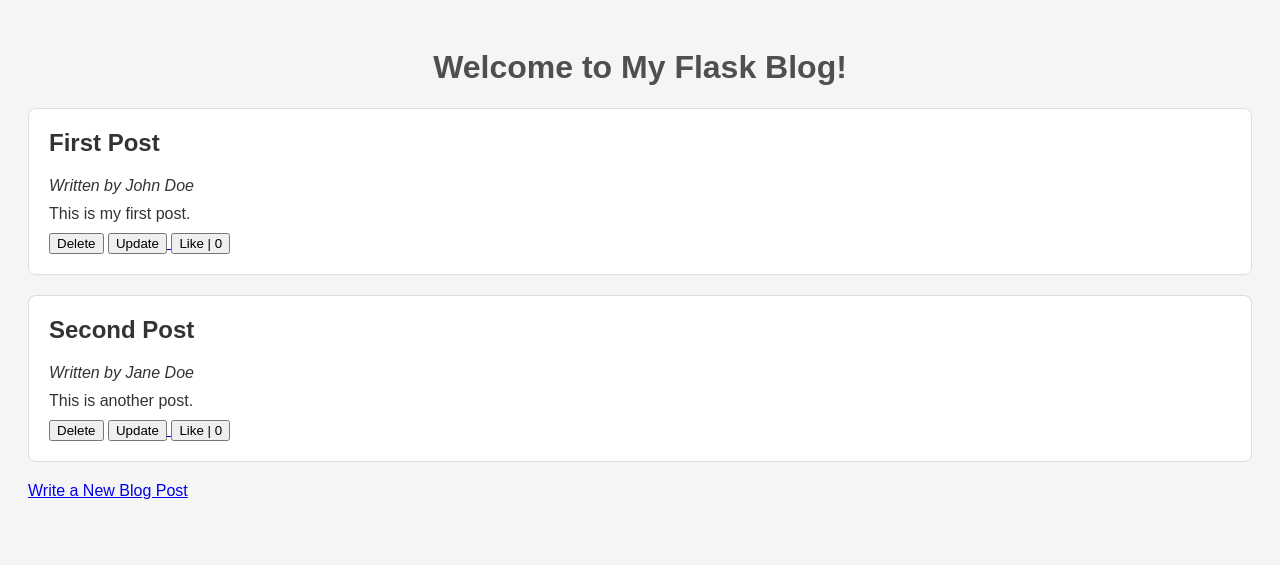
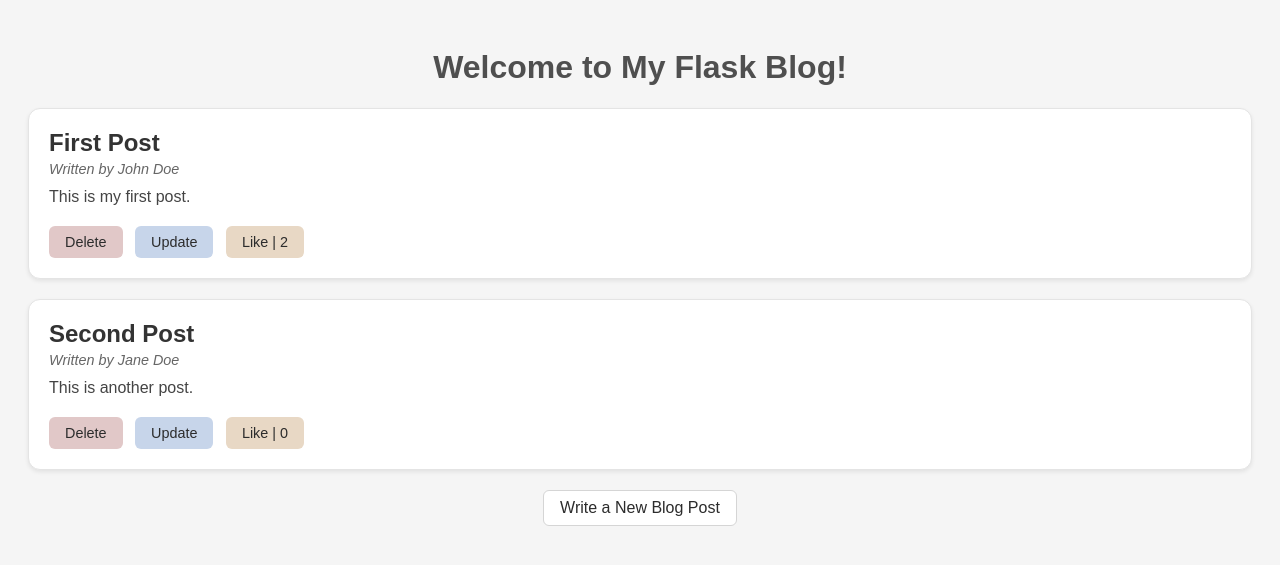
Before and after one commit to margarita-bykadorova/Masterblog, a Flask app: page / in a window 1280 px wide. Shown: the top 565 px of the page. Run offline with Flask 3, Linux system fonts and the light colour scheme.

Commit message:
Improve CSS and final polishing

```diff
--- a/app.py
+++ b/app.py
@@ -1,3 +1,8 @@
+"""
+A simple Flask blog application that supports creating, reading,
+updating, deleting, and liking blog posts stored in a JSON file.
+"""
+
 from flask import Flask, render_template, request, redirect, url_for
 import json
 
@@ -7,53 +12,53 @@ app = Flask(__name__)
 
 
 def get_data():
-    """Fetch data from the JSON file"""
+    """Return all saved blog posts from the JSON storage file."""
     with open(DATA_FILE, "r", encoding="utf-8") as handle:
         return json.load(handle)
 
 
 def save_data(data):
-    """Update data in JSON file."""
+    """Write updated blog posts to the JSON storage file."""
     with open(DATA_FILE, "w", encoding="utf-8") as handle:
         json.dump(data, handle, ensure_ascii=False, indent=4)
 
 
 @app.route('/')
 def index():
-    """Display all blog posts"""
-    blog_posts = get_data()
-    return render_template('index.html', posts=blog_posts)
+    """Display a list of all blog posts."""
+    posts = get_data()
+    return render_template("index.html", posts=posts)
 
 
 @app.route('/add', methods=['GET', 'POST'])
 def add():
-    """Display the form for adding a new blog post.
-    Add a new blog post to the JSON file.
-    Redirect the user to the index page."""
-
+    """Display the form and handle creation of a new blog post."""
     posts = get_data()
 
     if request.method == 'POST':
         author = request.form['author']
         title = request.form['title']
         content = request.form['content']
-        new_id = max([post["id"] for post in posts], default=0) + 1
 
-        new_post = {"id": new_id, "author": author, "title": title, "content": content, "like": 0}
+        new_id = max((post["id"] for post in posts), default=0) + 1
+        new_post = {
+            "id": new_id,
+            "author": author,
+            "title": title,
+            "content": content,
+            "like": 0
+        }
 
         posts.append(new_post)
         save_data(posts)
+        return redirect(url_for("index"))
 
-        return redirect(url_for('index'))
-
-    return render_template('add.html')
+    return render_template("add.html")
 
 
 @app.route('/delete/<int:post_id>', methods=['POST'])
 def delete(post_id):
-    """Find the post by its ID and delete it from storage.json
-    Redirect the user to the index page"""
-
+    """Remove the blog post that matches the given ID."""
     posts = get_data()
 
     for post in posts:
@@ -62,43 +67,37 @@ def delete(post_id):
             break
 
     save_data(posts)
-    return redirect(url_for('index'))
+    return redirect(url_for("index"))
 
 
 @app.route('/update/<int:post_id>', methods=['GET', 'POST'])
 def update(post_id):
-    """Display the form for updating a blog post.
-    Update the title and content of the blog.
-    Redirect the user to the index page."""
-
+    """Display the update form or apply blog post changes."""
     posts = get_data()
 
-    post = None
-    for p in posts:
-        if p["id"] == post_id:
-            post = p
+    post_to_edit = None
+    for post in posts:
+        if post["id"] == post_id:
+            post_to_edit = post
             break
 
-    if post is None:
+    if post_to_edit is None:
         return "Post not found", 404
 
     if request.method == 'POST':
-        author = request.form.get('author', post["author"])
-        title = request.form.get('title', post["title"])
-        content = request.form.get('content', post["content"])
-
-        post["author"] = author
-        post["title"] = title
-        post["content"] = content
+        post_to_edit["author"] = request.form.get('author', post_to_edit["author"])
+        post_to_edit["title"] = request.form.get('title', post_to_edit["title"])
+        post_to_edit["content"] = request.form.get('content', post_to_edit["content"])
 
         save_data(posts)
-        return redirect(url_for('index'))
+        return redirect(url_for("index"))
 
-    return render_template('update.html', post=post)
+    return render_template("update.html", post=post_to_edit)
 
 
 @app.route('/like/<int:post_id>', methods=['POST'])
 def like(post_id):
+    """Increment the like counter for the specified blog post."""
     posts = get_data()
 
     for post in posts:
@@ -107,8 +106,8 @@ def like(post_id):
             break
 
     save_data(posts)
-    return redirect(url_for('index'))
+    return redirect(url_for("index"))
 
 
-if __name__ == '__main__':
+if __name__ == "__main__":
     app.run(host="0.0.0.0", port=5000, debug=True)
--- a/static/style.css
+++ b/static/style.css
@@ -11,17 +11,142 @@ h1 {
 }
 
 .post {
-    background-color: #FFF;
-    border: 1px solid #DDD;
+    background-color: #ffffff;
+    border: 1px solid #E4E4E4;
     padding: 20px;
     margin-bottom: 20px;
-    border-radius: 8px;
+    border-radius: 12px;
+    box-shadow: 0px 2px 4px rgba(0,0,0,0.08);
+    transition: box-shadow 0.2s ease, transform 0.2s ease;
 }
 
 .post h2 {
     margin-top: 0;
+    margin-bottom: 4px;
 }
 
+/* Author paragraph */
 .post p {
-    margin: 10px 0;
+    margin: 4px 0 8px;
 }
+
+/* Author text */
+.post em {
+    display: block;
+    margin-bottom: 4px;
+    color: #666;
+    font-size: 0.9rem;
+}
+
+/* Main content paragraph */
+.post .content {
+    margin-top: 4px;
+    margin-bottom: 18px;
+    color: #444;
+    line-height: 1.45;
+}
+
+.post:hover {
+    box-shadow: 0px 3px 8px rgba(0,0,0,0.12);
+    transform: translateY(-1px);
+}
+
+/* Form card for add/update pages */
+.form-card {
+    max-width: 600px;
+    margin: 20px auto;
+    background-color: #FFF;
+    border: 1px solid #DDD;
+    border-radius: 8px;
+    padding: 20px;
+}
+
+/* Labels inside forms */
+.form-card label {
+    display: block;
+    margin-bottom: 6px;
+    font-weight: bold;
+}
+
+/* Text inputs and textarea */
+.form-card input[type="text"],
+.form-card textarea {
+    width: 100%;
+    padding: 8px 10px;
+    border: 1px solid #CCC;
+    border-radius: 4px;
+    margin-bottom: 15px;
+    font-size: 1rem;
+    box-sizing: border-box;
+}
+
+/* Buttons */
+button,
+input[type="submit"] {
+    padding: 8px 16px;
+    border: none;
+    border-radius: 6px;
+    font-size: 0.9rem;
+    cursor: pointer;
+    color: #2c2c2c;
+    font-weight: 500;
+    transition: background-color 0.2s ease, transform 0.05s ease, filter 0.2s ease;
+}
+
+/* Hover + click effect */
+button:hover,
+input[type="submit"]:hover {
+    filter: brightness(0.9);
+}
+
+button:active,
+input[type="submit"]:active {
+    transform: scale(0.97);
+}
+
+/* Variants */
+.btn-delete   { background-color: #e1c8c8; }
+.btn-update   { background-color: #c7d5ea; }
+.btn-like     { background-color: #e8d8c5; }
+.btn-submit   { background-color: #aed3ae; }
+.btn-cancel   { background-color: #8c8c8c; }
+
+.page-action {
+    text-align: center;
+    margin-top: 20px;
+}
+
+.btn-secondary {
+    display: inline-block;
+    padding: 8px 16px;
+    background-color: #ffffff;
+    border: 1px solid #d5d5d5;
+    border-radius: 6px;
+    color: #2c2c2c;
+    font-weight: 500;
+    text-decoration: none;
+    transition: background-color 0.2s ease, transform 0.05s ease;
+}
+
+.btn-secondary:hover {
+    background-color: #f3f3f3;
+}
+
+.btn-secondary:active {
+    transform: scale(0.97);
+}
+
+.post form,
+.post a {
+    display: inline-block;
+    margin-right: 8px;
+    vertical-align: middle;
+}
+
+/* No-posts text */
+.no-posts {
+    text-align: center;
+    margin-top: 40px;
+    color: #666;
+    font-style: italic;
+}
--- a/storage.json
+++ b/storage.json
@@ -1,4 +1,16 @@
 [
-    {"id": 1, "author": "John Doe", "title": "First Post", "content": "This is my first post.", "like": 0},
-    {"id": 2, "author": "Jane Doe", "title": "Second Post", "content": "This is another post.", "like": 0}
+    {
+        "id": 1,
+        "author": "John Doe",
+        "title": "First Post",
+        "content": "This is my first post.",
+        "like": 2
+    },
+    {
+        "id": 2,
+        "author": "Jane Doe",
+        "title": "Second Post",
+        "content": "This is another post.",
+        "like": 0
+    }
 ]
--- a/templates/index.html
+++ b/templates/index.html
@@ -8,25 +8,33 @@
 </head>
 <body>
     <h1>Welcome to My Flask Blog!</h1>
-    {% for post in posts %}
-    <div class="post">
-        <h2>{{post["title"]}}</h2>
-        <p><em>Written by {{post["author"]}}</em></p>
-        <p>{{post["content"]}}</p>
 
-        <form method="POST" action="{{ url_for('delete', post_id=post['id']) }}" style="display:inline;">
-            <button type="submit">Delete</button>
-        </form>
+    {% if posts %}
+        {% for post in posts %}
+        <article class="post">
+            <h2>{{ post.title }}</h2>
+            <p><em>Written by {{ post.author }}</em></p>
+            <p class="content">{{ post.content }}</p>
 
-        <a href="{{ url_for('update', post_id=post['id']) }}" style="display:inline;">
-            <button type="button">Update</button>
-        </a>
+            <form method="POST" action="{{ url_for('delete', post_id=post.id) }}">
+                <button type="submit" class="btn-delete">Delete</button>
+            </form>
 
-        <form method="POST" action="{{ url_for('like', post_id=post['id']) }}" style="display:inline;">
-            <button type="submit">Like | {{post['like']}}</button>
-        </form>
-    </div>
-    {% endfor %}
-<p><a href="/add">Write a New Blog Post</a></p>
+            <a href="{{ url_for('update', post_id=post.id) }}">
+                <button type="button" class="btn-update">Update</button>
+            </a>
+
+            <form method="POST" action="{{ url_for('like', post_id=post.id) }}">
+                <button type="submit" class="btn-like">Like | {{ post.like }}</button>
+            </form>
+        </article>
+        {% endfor %}
+    {% else %}
+        <p class="no-posts">There are no blog posts yet. Be the first to write one!</p>
+    {% endif %}
+
+    <p class="page-action">
+        <a href="{{ url_for('add') }}" class="btn-secondary">Write a New Blog Post</a>
+    </p>
 </body>
 </html>
```
Also changed, not shown: templates/add.html (+16 -12 lines), templates/update.html (+13 -8 lines).
